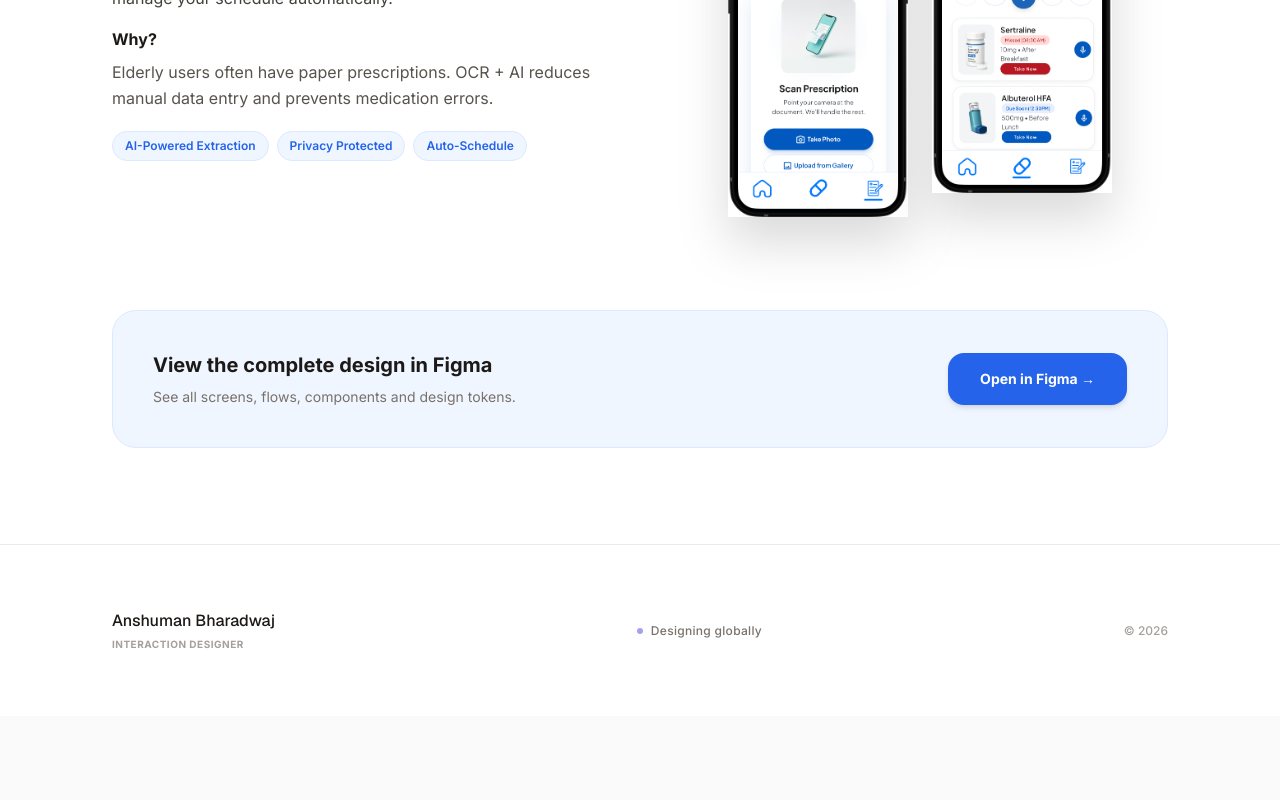
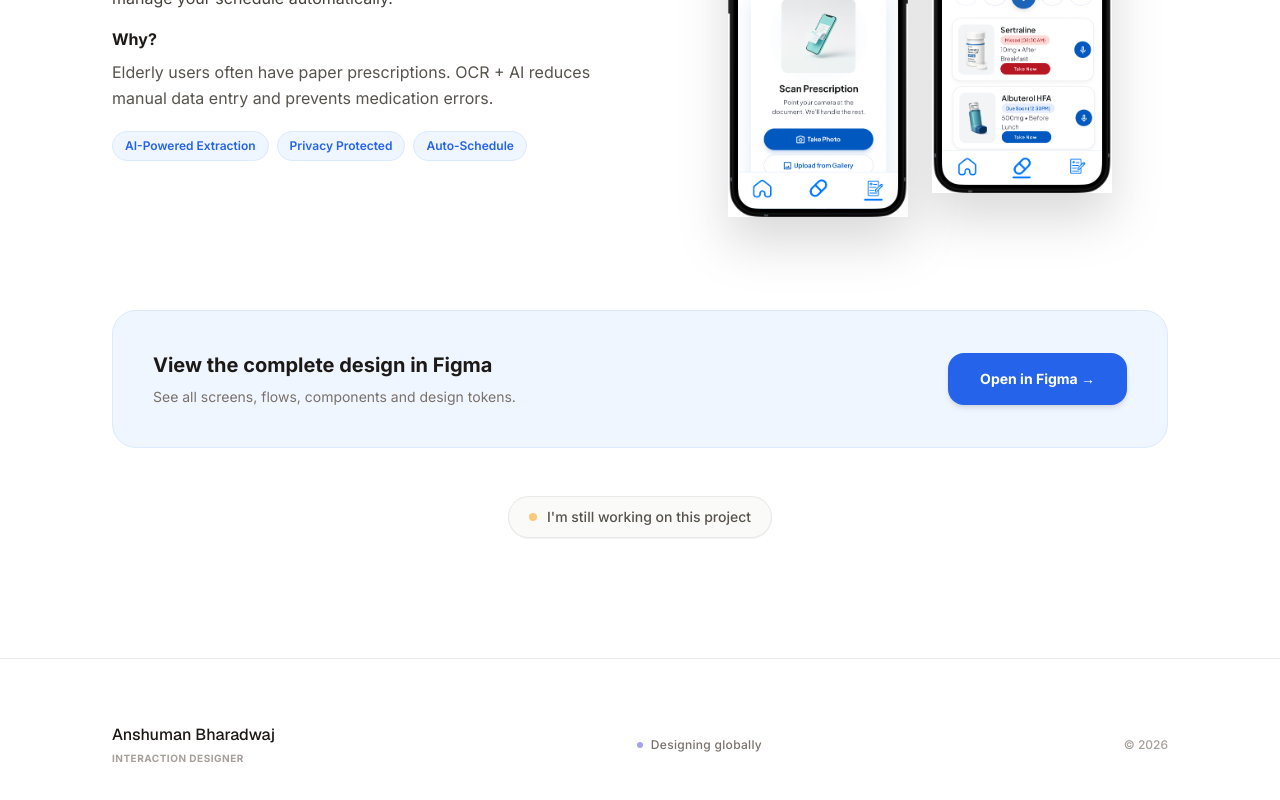
Before and after one commit to anshumanbharadwaj/portfolio, a Next.js app: page /work/soulcare in a window 1280 px wide. Shown: the part 8171-8971 px from the top of the page. Before the commit the page ends 8887 px from the top, so only its background shows below. Built offline with nearby package versions, Linux system fonts and the light colour scheme.

Commit message:
feat: add 'im still working on this project' notice at end of case study

```diff
--- a/src/app/work/soulcare/page.tsx
+++ b/src/app/work/soulcare/page.tsx
@@ -484,7 +484,7 @@ export default function SoulCareCaseStudy() {
                 <p className="text-stone-500 text-sm">See all screens, flows, components and design tokens.</p>
               </div>
               <a
-                href="https://www.figma.com/design/LhuhbyY1hTUTpfs5QczBAP/Untitled?node-id=32-229"
+                href="https://www.figma.com/design/bOyTC0HBRm7mLCcpshT2uB/SoulCare?node-id=874-410&m=dev"
                 target="_blank"
                 rel="noopener noreferrer"
                 className="flex-shrink-0 bg-[#2563EB] hover:bg-blue-700 transition-colors text-white font-bold text-sm px-8 py-4 rounded-2xl shadow-md"
@@ -494,6 +494,14 @@ export default function SoulCareCaseStudy() {
             </div>
           </Section>
 
+          {/* ── Ongoing Work Note ────────────────────────── */}
+          <Section className="mt-12 mb-6 text-center">
+            <div className="inline-flex items-center gap-2.5 px-5 py-2.5 rounded-full bg-stone-50 border border-stone-200/80 text-stone-600 text-xs sm:text-sm font-medium shadow-2xs">
+              <span className="w-2 h-2 rounded-full bg-amber-500 animate-pulse" />
+              <span>I&apos;m still working on this project</span>
+            </div>
+          </Section>
+
         </motion.div>
       </main>
       <Footer />
```
